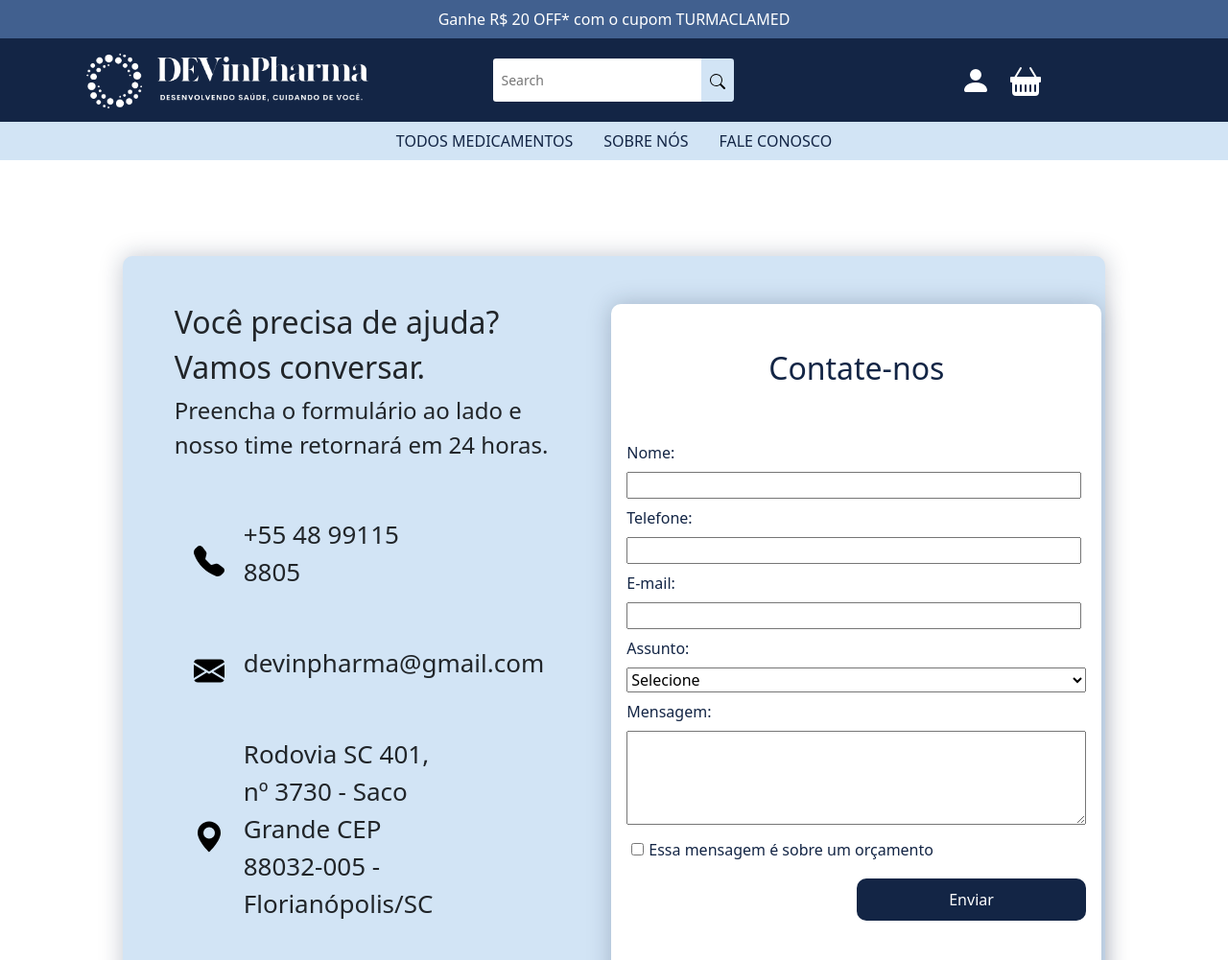
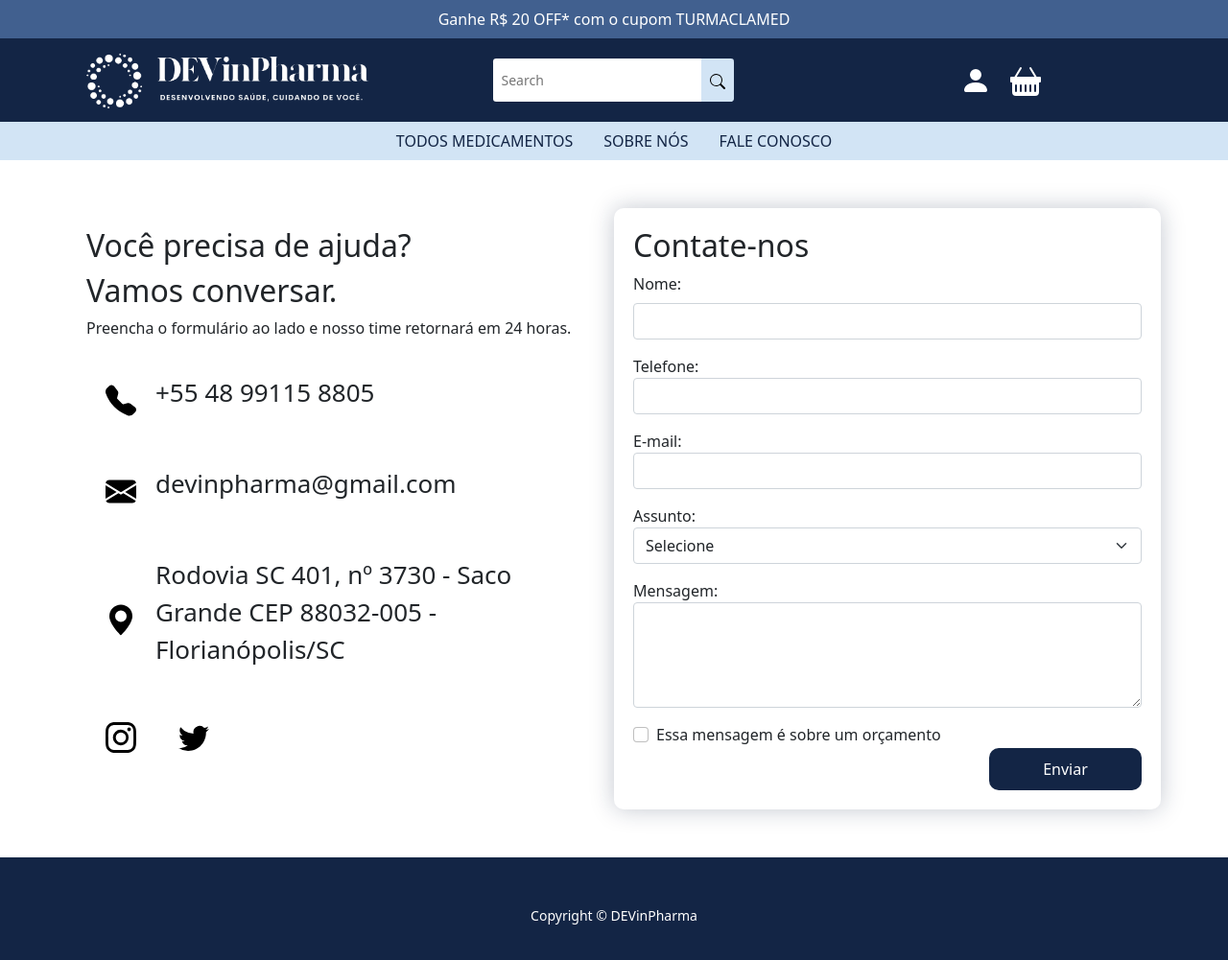
Before and after one commit to lucas-adelmo/e-commerce_farmacia, a plain HTML site: page contato.html in a window 1280 px wide. Shown: the top 1001 px of the page at 96% size. Drawn offline with nearby package versions, Linux system fonts and the light colour scheme.

Commit message:
bootstrap added to contato.html

```diff
--- a/assets/css/contato/contact.css
+++ b/assets/css/contato/contact.css
@@ -1,105 +1,15 @@
-/* Contact - No Bootstrap*/
-.section{
-    display: flex;
-    justify-content: center;
-    border-radius: 10px;
-    box-shadow: 0px 0px 24px rgb(19, 37, 69, 0.25);
-    padding: 50px;
-    width: 80%;
-    background-color: #D2E4F5;
-    margin: 100px auto;
+.col-xl-6{
+    margin: 50px 0 !important;
+}
+
+.contact-pharm{
+    padding: 20px;
 }
 
 .forms{
-    background-color:white;
-    display: flex;
-    flex-direction: column;
-    align-items: center;
-    padding: 8px;
-    margin: 0 auto;
-
-    margin-bottom: 0px;
+    padding: 20px;
     border-radius: 10px;
     box-shadow: 0px 0px 24px rgb(19, 37, 69, 0.25);
-}
-
-.forms-head{
-    display: flex;
-    justify-content: center;
-    margin: 40px auto;
-    width: 50%;
-    color: var(--primary);
-
-}
-
-.forms-input{
-    color: var(--primary);
-    padding: 8px;
-}
-
-.forms-input label{
-    display: block;
-    width: 99%;
-    margin-top: 8px;
-    margin-bottom: 8px;
-}
-
-.forms-input input{
-    color: var(--primary);
-    width: 99%;
-}
-
-.forms-input select{
-    display: block;
-    width: 100%;
-}
-
-.checkbox{
-    display: flex;
-    flex-direction: row;
-}
-
-.checkbox input{
-    width: 5%;
-    padding: 5px;
-    margin: auto;
-}
-
-.forms-button{
-    display: flex;
-    justify-content: flex-end;
-}
-
-.forms-button button{
-    width:50%;
-    padding: 10px;
-    margin-top: 10px;
-    border-radius: 10px;
-    color: white;
-    border: none;
-    background-color: var(--primary);
-}
-
-.contact-pharm{
-    display: flex;
-    flex-direction: column;
-    justify-content:space-between;
-    margin: 0 50px;
-}
-
-.contact-pharm-head{
-
-    margin-bottom: 20px;
-    font-size: 24px;
-}
-
-.find-us{
-    list-style: none;
-    display: flex;
-    flex-direction: column;
-    justify-content: center;
-    width: 65%;
-    margin: 20px;
 }
 
 .find-us li{
@@ -113,14 +23,20 @@
     margin-right: 20px;
 }
 
-.social-media{
-    display: flex;
-    flex-direction: row;
-    width: 50%;
-    margin: 20px;
-
-}
-
 .social-media img{
     padding: 20px;
 }
+
+.forms-button{
+    display: flex;
+    justify-content: flex-end;
+}
+
+.forms-button button{
+    width:30%;
+    padding: 10px;
+    border-radius: 10px;
+    color: white;
+    border: none;
+    background-color: var(--primary);
+}
--- a/assets/css/style.css
+++ b/assets/css/style.css
@@ -12,3 +12,19 @@
 :root {
     --primary: rgb(19, 37, 69);
 }
+.hideMobile {
+    display: none;
+}
+@media (max-width: 576px) {
+    .hideMobile {
+        display: block;
+        width: 100%;
+    }
+    .hideDesktop {
+        display: none;
+    }
+    .carousel, .carousel-item img {
+        height: 500px;
+        object-fit: cover;
+    }
+}
--- a/contato.html
+++ b/contato.html
@@ -49,8 +49,11 @@
             </li>
         </ul>
 
-        <section class="section">
 
+
+        <section class="container-xl g-0">
+            <div class="row g-0">
+                <span class="col-xl-6">
                     <div class="contact-pharm">
                         <div class="contact-pharm-head">
                             <h2>Você precisa de ajuda?</h2>
@@ -69,44 +72,50 @@
                         </div>
                     </div>
 
-
+                </span>
+                <span class="col-xl-6">
                     <div class="forms">
                         <h2 class="forms-head">Contate-nos</h2>
                         <form class="forms-input">
-                    <div>
-                        <label for="name">Nome:</label>
-                        <input type="text" id="name">
+                            <div class="mb-3">
+                                <label for="name" class="form-label">Nome:</label>
+                                <input type="text" class="form-control" id="name">
                             </div>
-                    <div>
+                            <div class="mb-3">
                                 <label for="tel">Telefone:</label>
-                        <input type="tel" id="tel">
+                                <input type="tel" class="form-control" id="tel">
                             </div>
-                    <div>
+                            <div class="mb-3">
                                 <label for="email">E-mail:</label>
-                        <input type="email" id="email">
+                                <input type="email" class="form-control" id="email">
                             </div>
-                    <div>
+                            <div class="mb-3">
                                 <label for="selection">Assunto:</label>
-                        <select>
+                                <select class="form-select" aria-label="Default select example">
                                     <option selected disabled value="">Selecione</option>
                                     <option value="duvidas">Dúvidas</option>
                                     <option value="comercial">Comercial</option>
                                     <option value="revenda">Revenda</option>
                                 </select>
                             </div>
-                    <div>
+                            <div class="mb-3">
                                 <label for="mensagem">Mensagem:</label>
-                        <textarea rows="4" cols="50"> </textarea>
+                                <textarea class="form-control" rows="4" cols="50"> </textarea>
                             </div>
-                    <div class="checkbox">
-                        <input type="checkbox" value="orcamento">
-                        <label for="orcamento">Essa mensagem é sobre um orçamento</label>
+                            <div class="form-check">
+                                <input class="form-check-input" type="checkbox" value="orcamento" id="flexCheckDefault">
+                                <label class="form-check-label" for="flexCheckDefault">Essa mensagem é sobre um orçamento</label>
                             </div>
                             <div class="forms-button">
                                 <button type="submit">Enviar</button>
                             </div>
                         </form>
                     </div>
+                </span>
+            </div>
+
+
+
         </section>
 
         <footer class="d-flex py-5">
```
Also changed, not shown: index.html (+14 -11 lines), assets/img/BannerMobileDermaclub.png (added), assets/img/Dia-dos-Namorados-2023---Banner_Mobile-1.png (added), assets/img/Lunis-Bem-Cuidar_PASTA_D-mobile.png (added). Lines whose indentation alone changed are shown as unchanged.
